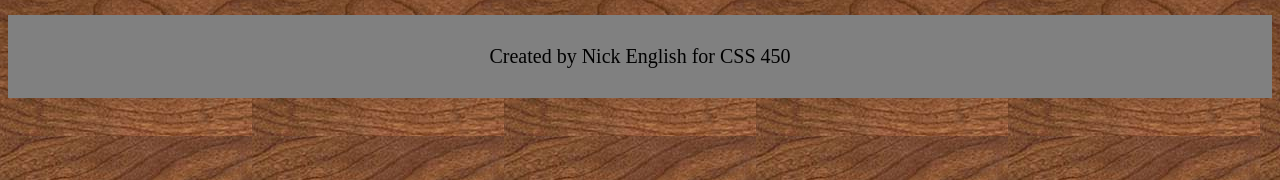
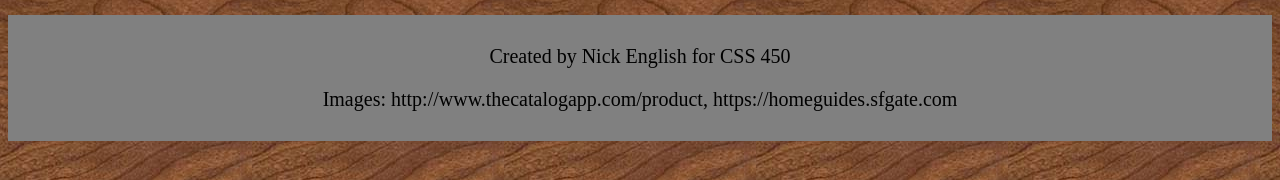
Before and after one commit to nenglish1/CSC450FinalProject, a plain HTML site: page index.html in a window 1280 px wide. Shown: the part 620-800 px from the top of the page. Drawn offline with Linux system fonts and the light colour scheme; a web font is replaced by a local one.

Commit message:
hhhhhhhh

```diff
--- a/index.html
+++ b/index.html
@@ -33,6 +33,7 @@
     </div>
     <footer>
       <p>Created by Nick English for CSS 450</p>
+      <p>Images: http://www.thecatalogapp.com/product, https://homeguides.sfgate.com</p>
     </footer>
   </body>
 </html>
```
